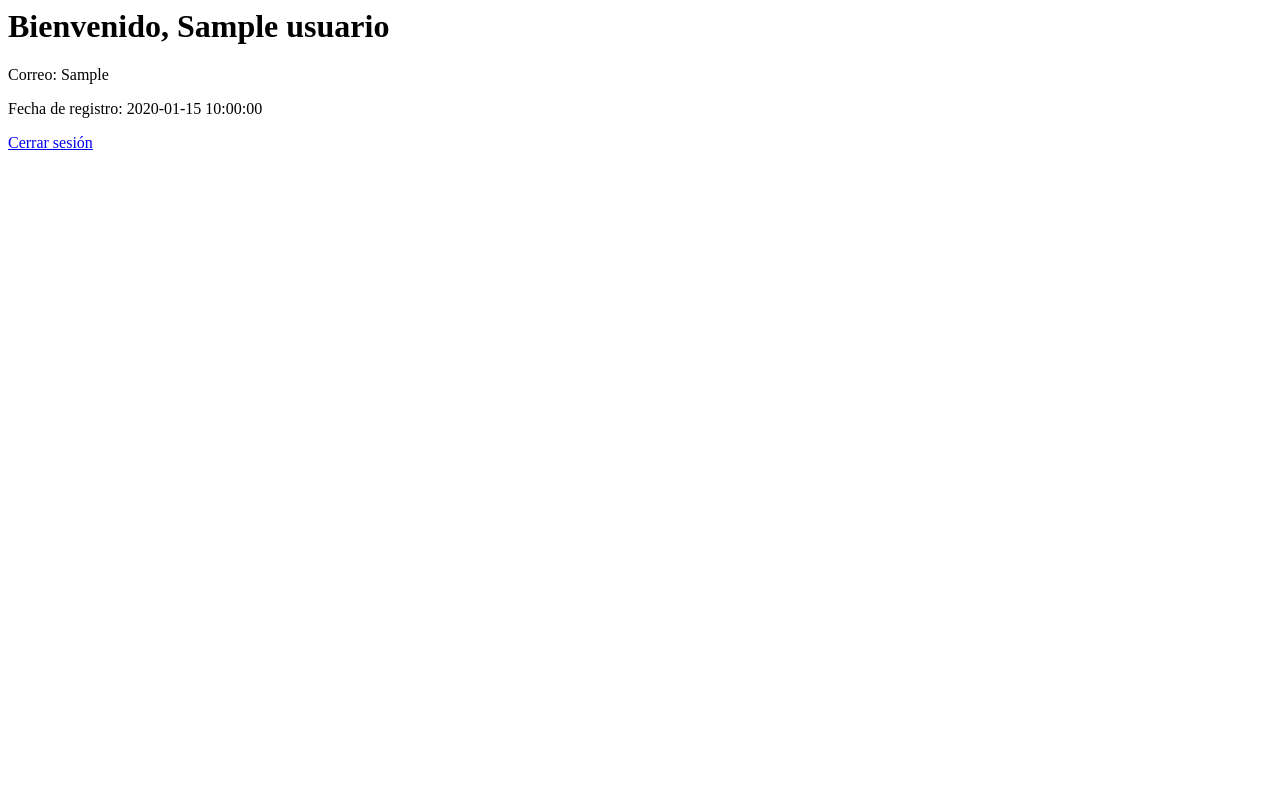
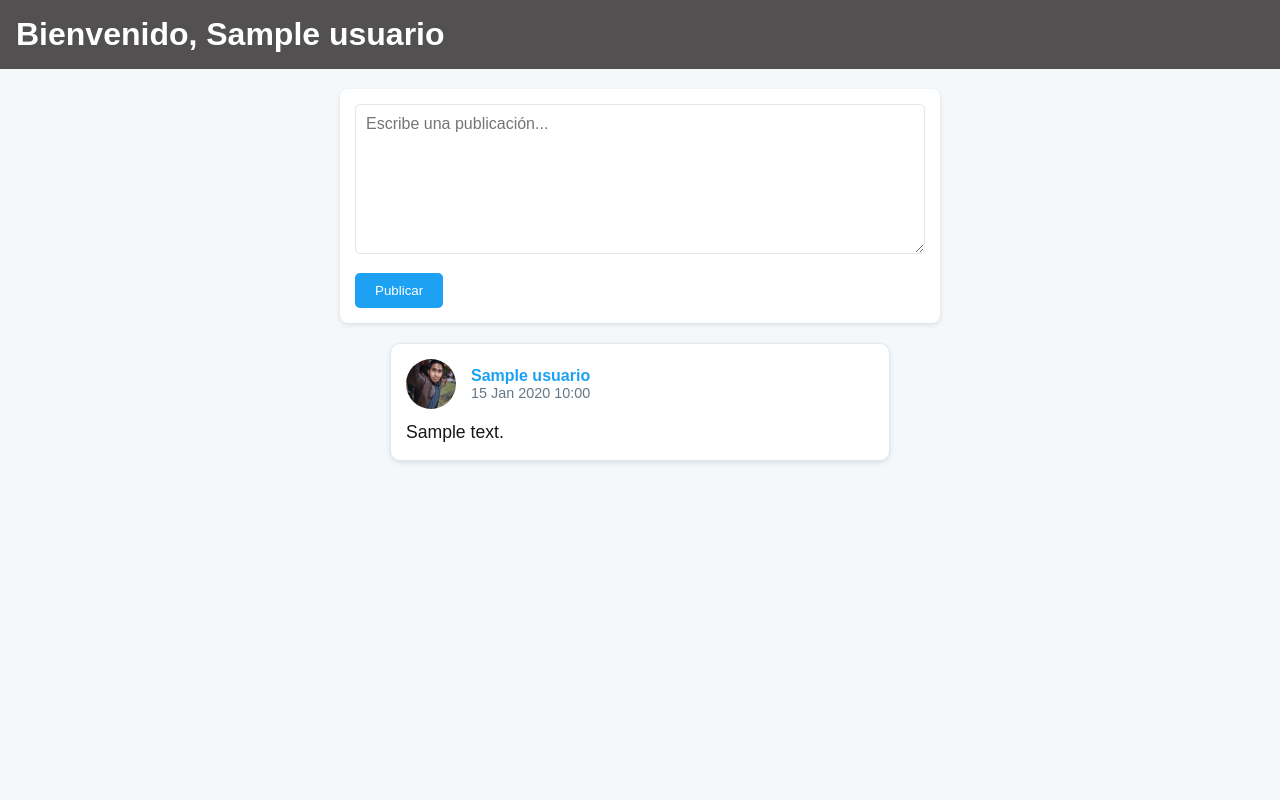
Before and after one commit to JazielPatricio/PATZINO, a PHP site: page /php/perfil.php in a window 1280 px wide. Run offline with PHP 8.4, Linux system fonts and the light colour scheme; the visitor is signed in with stand-in values (Sample User, id 1); tables that the repository leaves empty or names only in its code hold one stand-in row (values such as "Sample post").

Commit message:
Se modificaron los archivos de perfil.php y se creo el archivo perfil.css, los cuales son para hacer publicaciones que se guardaran en la base de datos antes creada en la tabla publicaciones.

```diff
--- /dev/null
+++ b/css/perfil.css
@@ -0,0 +1,103 @@
+/* perfil.css */
+body {
+    font-family: Arial, sans-serif;
+    background-color: #f5f8fa;
+    margin: 0;
+    padding: 0;
+}
+
+header {
+    background-color: #1da1f2; /* Azul Twitter */
+    color: white;
+    text-align: center;
+    padding: 20px;
+}
+
+h1 {
+    margin: 0;
+    font-size: 2em;
+}
+
+form {
+    width: 80%;
+    max-width: 600px;
+    margin: 20px auto;
+    padding: 15px;
+    background-color: white;
+    border-radius: 8px;
+    box-shadow: 0 2px 5px rgba(0, 0, 0, 0.1);
+}
+
+form textarea {
+    width: 100%;
+    height: 150px;
+    padding: 10px;
+    margin-bottom: 15px;
+    border: 1px solid #e1e8ed;
+    border-radius: 5px;
+    font-size: 1em;
+    color: #14171a;
+}
+
+form button {
+    padding: 10px 20px;
+    background-color: #1da1f2;
+    color: white;
+    border: none;
+    border-radius: 5px;
+    cursor: pointer;
+}
+
+form button:hover {
+    background-color: #1991d3;
+}
+
+/* Estilo para las publicaciones */
+.tweet {
+    width: 80%;
+    max-width: 600px;
+    margin: 20px auto;
+    background-color: white;
+    border: 1px solid #e1e8ed;
+    border-radius: 10px;
+    padding: 15px;
+    box-shadow: 0 2px 5px rgba(0, 0, 0, 0.1);
+}
+
+.perfil {
+    display: flex;
+    align-items: center;
+    margin-bottom: 10px;
+}
+
+.foto-perfil {
+    width: 50px;
+    height: 50px;
+    border-radius: 50%;
+    margin-right: 15px;
+}
+
+.info-perfil {
+    display: flex;
+    flex-direction: column;
+}
+
+.nombre {
+    font-weight: bold;
+    color: #1da1f2; /* Color azul típico de Twitter */
+}
+
+.fecha {
+    font-size: 0.9em;
+    color: #657786; /* Color gris claro para la fecha */
+}
+
+.contenido-tweet {
+    margin-top: 10px;
+}
+
+.contenido-tweet p {
+    font-size: 1.1em;
+    color: #14171a;
+    line-height: 1.5;
+}
--- a/php/perfil.php
+++ b/php/perfil.php
@@ -25,8 +25,8 @@ if ($conn->connect_error) {
 // Obtener el ID del usuario desde la sesión
 $usuario_id = $_SESSION["usuario_id"];
 
-// Obtener los datos del usuario desde la base de datos
-$sql = "SELECT nombre, correo, fecha_registro FROM usuarios WHERE id = ?";
+// Obtener los datos del usuario desde la base de datos (como el nombre)
+$sql = "SELECT nombre FROM usuarios WHERE id = ?";
 $stmt = $conn->prepare($sql);
 $stmt->bind_param("i", $usuario_id);  // "i" para entero (ID del usuario)
 
@@ -36,17 +36,64 @@ $result = $stmt->get_result();
 // Verificar si el usuario existe
 if ($result->num_rows > 0) {
     $usuario = $result->fetch_assoc();
-    // Mostrar el perfil del usuario
-    echo "<h1>Bienvenido, " . $usuario['nombre'] . "</h1>";
-    echo "<p>Correo: " . $usuario['correo'] . "</p>";
-    echo "<p>Fecha de registro: " . $usuario['fecha_registro'] . "</p>";
-
-    // Mostrar enlace de cierre de sesión
-    echo '<a href="logout.php">Cerrar sesión</a>';
+    $usuario_nombre = $usuario['nombre'];  // Guardamos el nombre del usuario
 } else {
     echo "No se pudo encontrar el perfil del usuario.";
 }
 
+// Obtener las publicaciones del usuario
+$sql = "SELECT contenido, fecha_publicacion FROM publicaciones WHERE usuario_id = ? ORDER BY fecha_publicacion DESC";
+$stmt = $conn->prepare($sql);
+$stmt->bind_param("i", $_SESSION["usuario_id"]);
+$stmt->execute();
+$result = $stmt->get_result();
+
+// Mostrar las publicaciones del usuario
+?>
+
+<!DOCTYPE html>
+<html lang="es">
+<head>
+    <meta charset="UTF-8">
+    <meta name="viewport" content="width=device-width, initial-scale=1.0">
+    <title>Perfil - <?php echo $usuario_nombre; ?></title>
+    <link rel="stylesheet" href="../css/perfil.css">
+    <link rel="stylesheet" href="../css/main.css">
+    <link rel="stylesheet" href="../css/blog.css">
+</head>
+<body>
+    <header>
+        <h1>Bienvenido, <?php echo $usuario_nombre; ?></h1>
+    </header>
+
+    <!-- Formulario para agregar una nueva publicación -->
+    <form action="perfil.php" method="POST">
+        <textarea name="contenido" placeholder="Escribe una publicación..." required></textarea>
+        <button type="submit">Publicar</button>
+    </form>
+
+    <!-- Mostrar las publicaciones -->
+    <?php
+    while ($publicacion = $result->fetch_assoc()) {
+        echo '<div class="tweet">';
+        echo '    <div class="perfil">';
+        echo '        <img src="../imagenes/FotoDePerfil.jpeg" alt="Foto De Perfil" class="foto-perfil">';
+        echo '        <div class="info-perfil">';
+        echo '            <span class="nombre">' . $usuario_nombre . '</span>';
+        echo '            <span class="fecha">' . date("d M Y H:i", strtotime($publicacion['fecha_publicacion'])) . '</span>';
+        echo '        </div>';
+        echo '    </div>';
+        echo '    <div class="contenido-tweet">';
+        echo '        <p>' . htmlspecialchars($publicacion['contenido']) . '</p>';
+        echo '    </div>';
+        echo '</div>';
+    }
+    ?>
+
+</body>
+</html>
+
+<?php
 // Cerrar la conexión
 $stmt->close();
 $conn->close();
```
